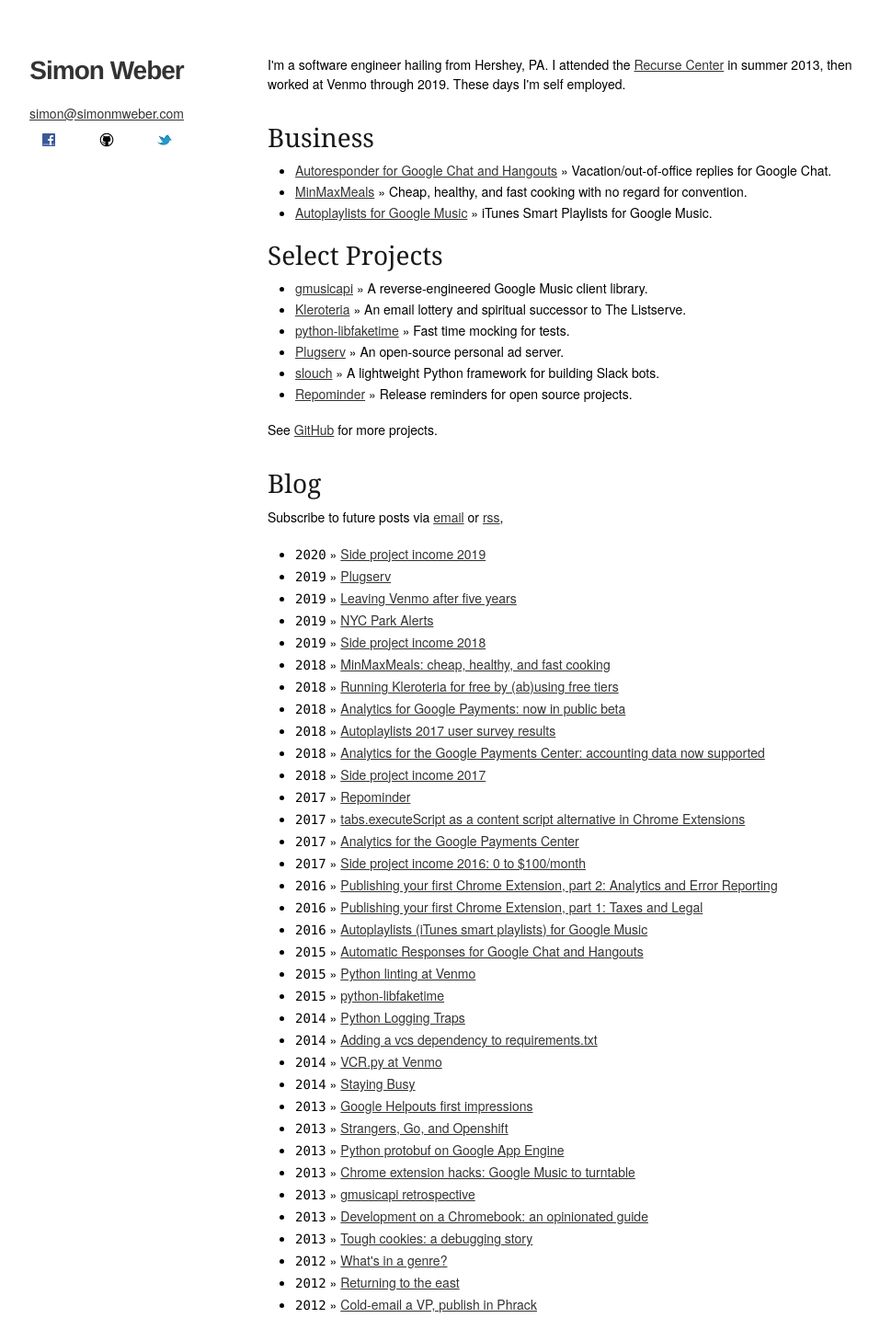
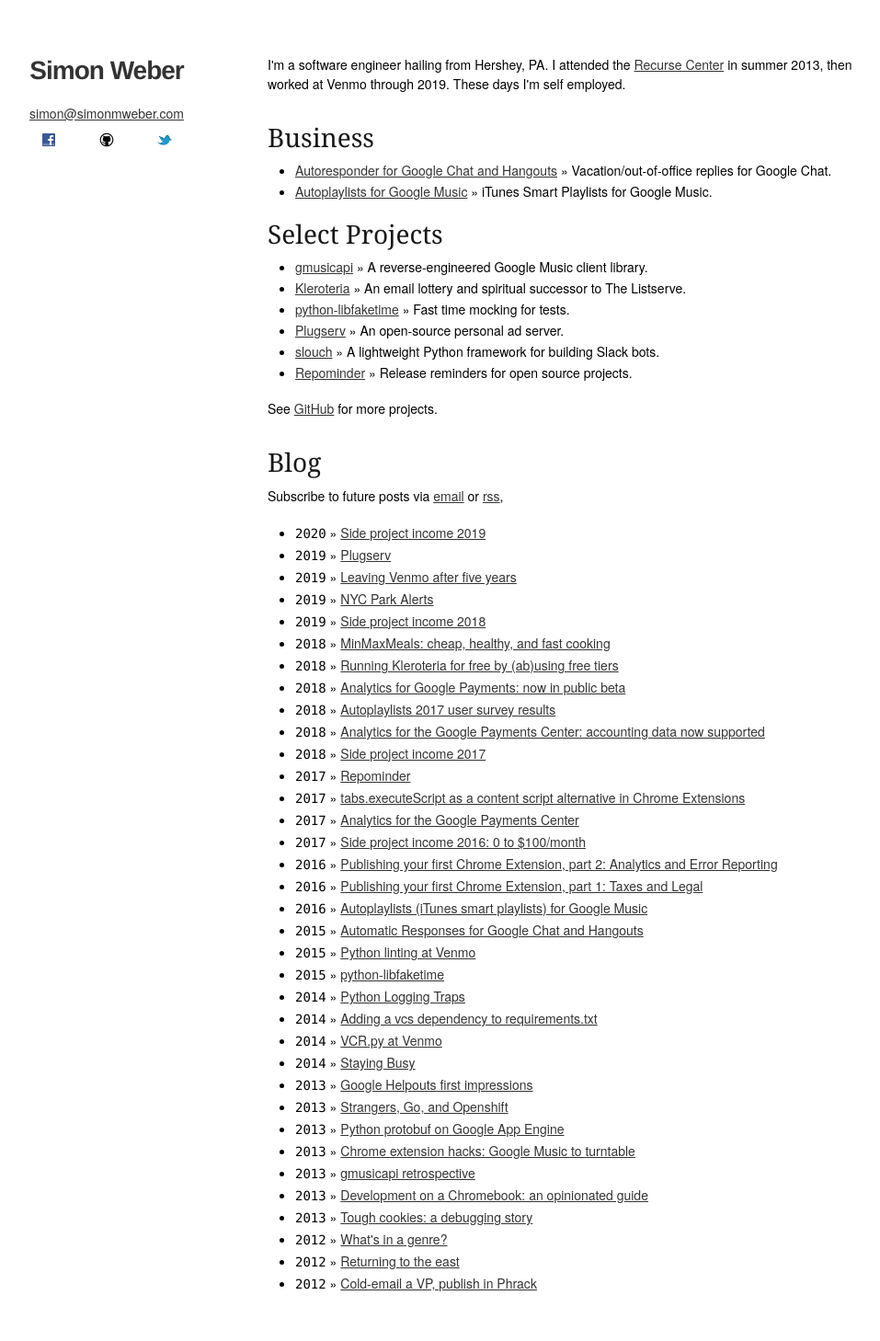
Before and after one commit to simon-weber/simon-weber.github.com, a Jekyll site: the page built from index.html, in a window 1280 px wide. Shown: the whole page at 92% size, without its empty margins (179-1136 px from the left). Built offline with Jekyll 4.4.1, drawn with Linux system fonts in a browser that asks for light colours; after the commit the page ends 1435 px from its top, so only the background shows below that.

Commit message:
rm mmm from index

```diff
--- a/index.html
+++ b/index.html
@@ -14,9 +14,6 @@
     <ul>
         <li>
         <a href="https://gchat.simon.codes">Autoresponder for Google Chat and Hangouts</a> &raquo; Vacation/out-of-office replies for Google Chat.
-        </li>
-        <li>
-        <a href="https://www.minmaxmeals.com/">MinMaxMeals</a> &raquo; Cheap, healthy, and fast cooking with no regard for convention.
         </li>
         <li>
         <a href="https://autoplaylists.simon.codes/">Autoplaylists for Google Music</a> &raquo; iTunes Smart Playlists for Google Music.
```
